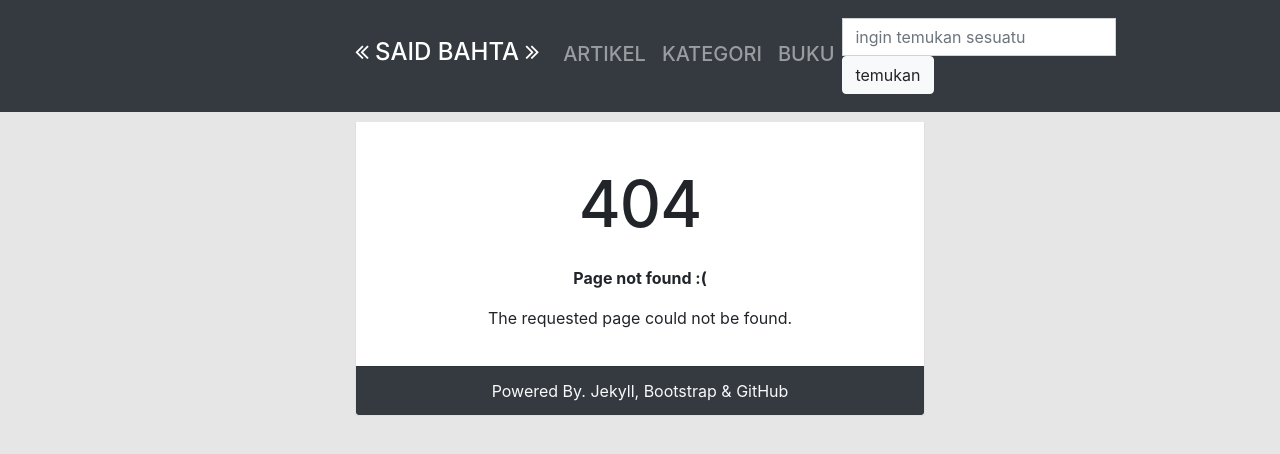
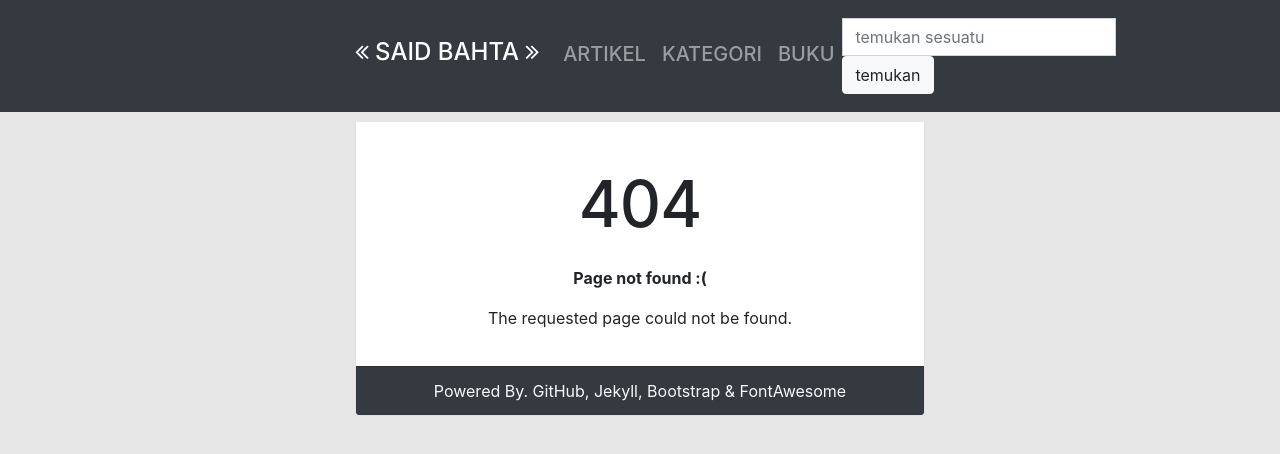
Before and after one commit to surtinaali/blog, a Jekyll site: the page built from 404.html, in a window 1280 px wide. Shown: the top 454 px of the page. Built offline with Jekyll 4.4.1, drawn with Linux system fonts in a browser that asks for light colours.

```diff
--- a/_layouts/default.html
+++ b/_layouts/default.html
@@ -29,7 +29,7 @@
 </head>
 
 <body style="background:#e6e6e6">
-    <nav class="navbar sticky-top navbar-expand-lg navbar-dark bg-dark p-2">
+    <nav class="navbar sticky-top navbar-expand-md navbar-dark bg-dark p-2">
         <div class="container">
             <a class="navbar-brand" href="{{site.baseurl}}/about">
                 <h4><i class="fa fa-angle-double-left" aria-hidden="true"></i> {{ site.title }} <i class="fa fa-angle-double-right"
@@ -52,7 +52,7 @@
                     {% endif %} {% endfor %}
                 </ul>
                 <form class="form-inline">
-                    <input class="form-control mr-sm-2 rounded-0" type="search" placeholder="ingin temukan sesuatu"
+                    <input class="form-control mr-sm-2 rounded-0" type="search" placeholder="temukan sesuatu"
                         aria-label="Search">
                     <button class="btn btn-light my-2 my-sm-0" type="submit">temukan</button>
                 </form>
@@ -66,7 +66,7 @@
                 {{ content }}
 
             </div>
-            <div class="card-footer text-light bg-dark text-center">Powered By. Jekyll, Bootstrap & GitHub</div>
+            <div class="card-footer text-light bg-dark text-center">Powered By. GitHub, Jekyll, Bootstrap & FontAwesome </div>
         </div>
     </div>
     <script src="{{site.baseurl}}/assets/style/js/jquery-3.3.1.min.js"></script>
```
Also changed, not shown: assets/style/css/bootstrap.min.css.
